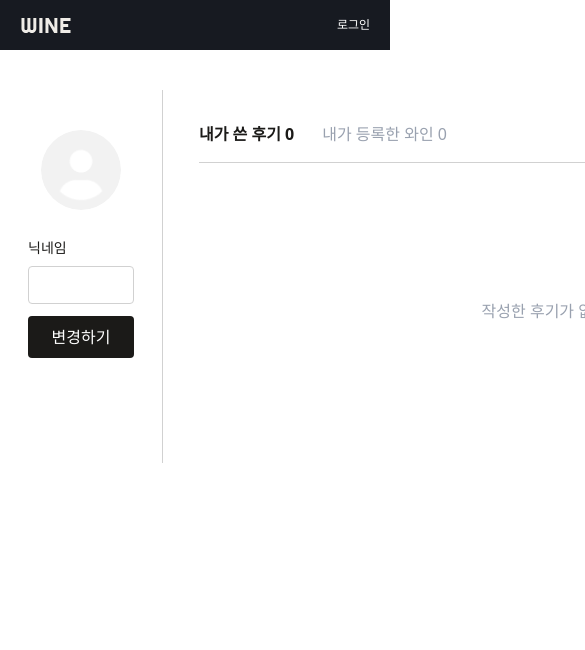
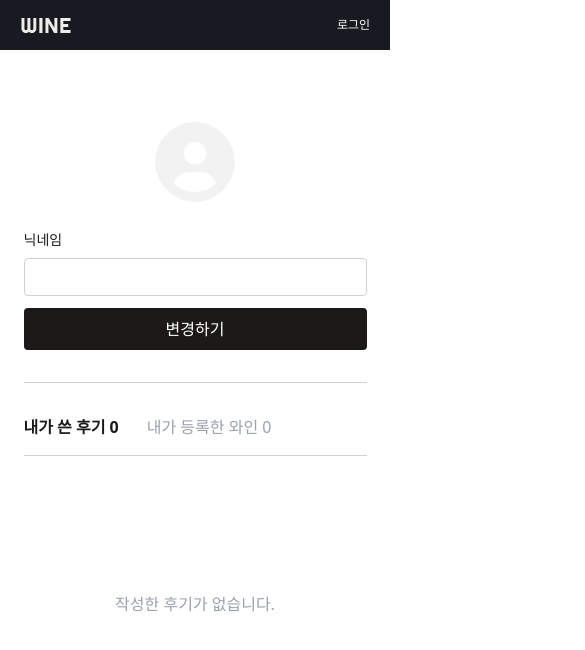
Before and after one commit to 2ruuuu/wine, a Next.js app: page /myprofile in a window 390 px wide. Shown: the top 650 px of the page, 585 px wide, since content can reach past the window. Built offline with nearby package versions, Linux system fonts and the light colour scheme; no server answers; a web font is replaced by a local one.

Commit message:
feat: 반응형 기능 추가

```diff
--- a/src/app/myprofile/components/MyProfilePage/MyProfilePage.tsx
+++ b/src/app/myprofile/components/MyProfilePage/MyProfilePage.tsx
@@ -213,9 +213,14 @@ const MyProfilePage = () => {
       name: inputNickname,
       onConfirm: async () => {
         try {
-          const res = await instance.patch('/users/me', {
-            nickname: inputNickname,
-          });
+          const nextNickname = inputNickname.trim();
+
+          const payload =
+            profileImage === null
+              ? { nickname: nextNickname }
+              : { nickname: nextNickname, image: profileImage };
+
+          const res = await instance.patch('/users/me', payload);
 
           const updatedUser = res.data;
 
@@ -237,7 +242,9 @@ const MyProfilePage = () => {
         } catch (error: any) {
           console.error('닉네임 변경 실패', error);
           console.log('서버 에러 응답:', error.response?.data);
-          toast.error('닉네임 변경에 실패했습니다.');
+          toast.error(
+            error.response?.data?.message ?? '닉네임 변경에 실패했습니다.',
+          );
         }
       },
     });
@@ -250,7 +257,21 @@ const MyProfilePage = () => {
     <div className="min-h-screen bg-white">
       <div className="h-[90px]" />
 
-      <main className="w-[960px] mx-auto flex">
+      <main
+        className="
+          mx-auto
+          flex
+          w-full
+          max-w-[343px]
+          flex-col
+
+          min-[744px]:max-w-[704px]
+
+          min-[1280px]:w-[960px]
+          min-[1280px]:max-w-none
+          min-[1280px]:flex-row
+        "
+      >
         <ProfileSidebar
           nickname={nickname}
           imageUrl={profileImage}
@@ -260,8 +281,17 @@ const MyProfilePage = () => {
           onChangeProfileImage={handleChangeProfileImage}
         />
 
-        <section className="flex-1 px-9 py-8">
-          <div className="w-[725px]">
+        <section
+          className="
+            w-full
+            py-8
+
+            min-[1280px]:flex-1
+            min-[1280px]:px-9
+            min-[1280px]:py-8
+          "
+        >
+          <div className="w-full">
             <ProfileTabs
               activeTab={activeTab}
               reviewCount={reviews.length}
--- a/src/app/myprofile/components/ProfileSidebar/ProfileSidebar.tsx
+++ b/src/app/myprofile/components/ProfileSidebar/ProfileSidebar.tsx
@@ -12,8 +12,25 @@ const ProfileSidebar = ({
   onChangeProfileImage,
 }: ProfileSidebarProps) => {
   return (
-    <aside className="w-60 px-7 py-10 border-r border-gray-300">
-      <div className="flex justify-center mb-6">
+    <aside
+      className="
+          w-full
+          border-b
+          border-gray-300
+          py-8
+
+          min-[744px]:flex
+          min-[744px]:flex-col
+          min-[744px]:items-center
+
+          min-[1280px]:w-60
+          min-[1280px]:border-b-0
+          min-[1280px]:border-r
+          min-[1280px]:px-7
+          min-[1280px]:py-10
+        "
+    >
+      <div className="mb-6 flex justify-center">
         <PhotoInput
           label="프로필 사진"
           hideLabel
@@ -24,9 +41,27 @@ const ProfileSidebar = ({
         />
       </div>
 
-      <h2 className="text-center text-[22px] font-bold mb-7">{nickname}</h2>
+      <h2 className="mb-7 text-center text-[22px] font-bold">{nickname}</h2>
 
-      <div className="mb-3">
+      <div
+        className="
+          mx-auto
+          flex
+          w-full
+          max-w-[343px]
+          flex-col
+          gap-3
+
+          min-[744px]:max-w-[448px]
+          min-[744px]:flex-row
+          min-[744px]:items-end
+
+          min-[1280px]:max-w-none
+          min-[1280px]:flex-col
+          min-[1280px]:items-stretch
+        "
+      >
+        <div className="flex-1">
           <TextInput
             label="닉네임"
             register={nicknameRegister}
@@ -34,9 +69,12 @@ const ProfileSidebar = ({
           />
         </div>
 
+        <div className="min-[744px]:w-[120px] min-[1280px]:w-full">
           <Button fullWidth onClick={onClickChange}>
             변경하기
           </Button>
+        </div>
+      </div>
     </aside>
   );
 };
--- a/src/app/myprofile/components/ReviewList/ReviewList.tsx
+++ b/src/app/myprofile/components/ReviewList/ReviewList.tsx
@@ -11,7 +11,7 @@ const ReviewList = ({
   onUpdateReview,
 }: ReviewListProps) => {
   return (
-    <div className="max-w-[725px]">
+    <div className="w-full">
       {reviews.map((review) => {
         const dropdownOptions = [
           { label: '수정하기', onSelect: () => onUpdateReview(review) },
@@ -21,7 +21,14 @@ const ReviewList = ({
         return (
           <article
             key={review.id}
-            className="relative border-b border-gray-300 pb-8 mb-8"
+            className="
+              relative
+              w-full
+              border-b
+              border-gray-300
+              pb-8
+              mb-8
+            "
           >
             <div className="relative flex items-center gap-2">
               <StarRating rating={review.rating} />
@@ -67,32 +74,43 @@ const ReviewList = ({
               {review.content}
             </p>
 
-            <div className="mt-5 w-[520px] space-y-2">
-              <div className="flex gap-8">
+            <div
+              className="
+                mt-5
+                flex
+                w-full
+                flex-col
+                gap-2
+
+                min-[744px]:grid
+                min-[744px]:grid-cols-2
+                min-[744px]:gap-x-8
+                min-[744px]:gap-y-2
+              "
+            >
               <Taste
                 variant="label-boxed-short"
                 type="lightBold"
                 value={review.lightBold}
               />
+
               <Taste
                 variant="label-boxed-short"
                 type="smoothTannic"
                 value={review.smoothTannic}
               />
-              </div>
 
-              <div className="flex gap-8">
               <Taste
                 variant="label-boxed-short"
                 type="drySweet"
                 value={review.drySweet}
               />
+
               <Taste
                 variant="label-boxed-short"
                 type="softAcidic"
                 value={review.softAcidic}
               />
-              </div>
             </div>
 
             <Button variant="outline" className="mt-5 px-3.5 py-2">
```
Lines whose indentation alone changed are shown as unchanged.
